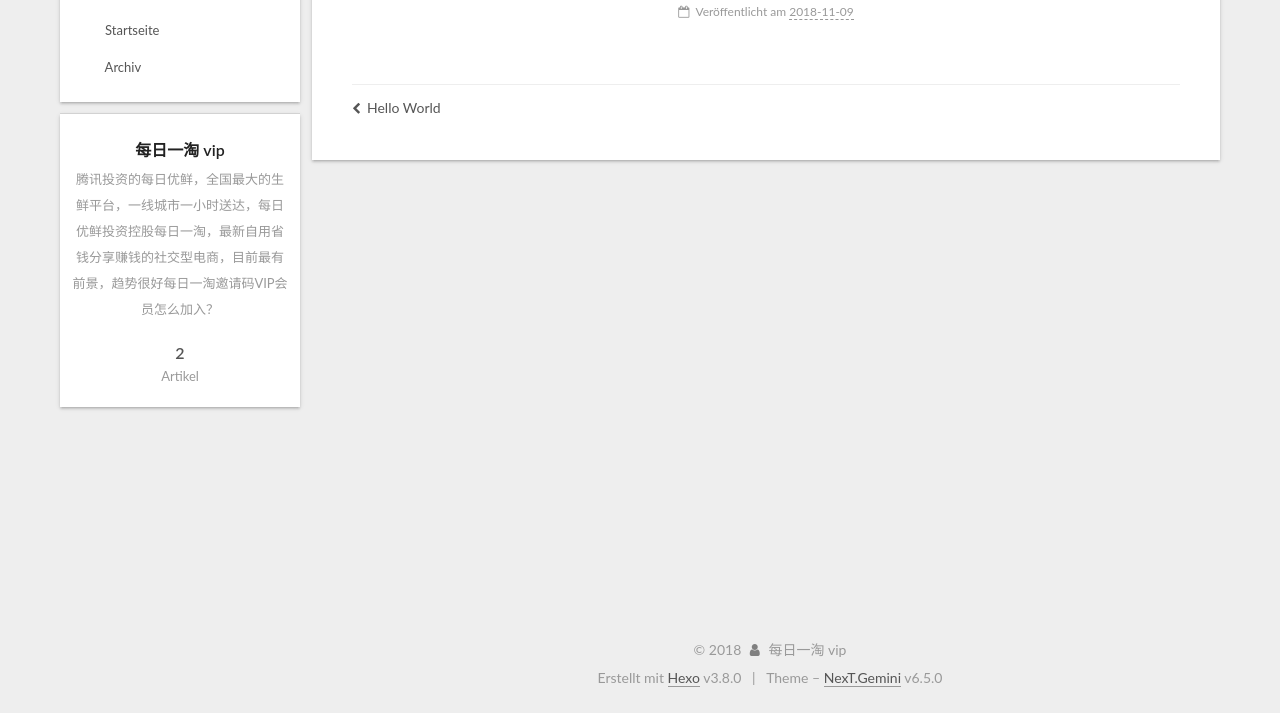
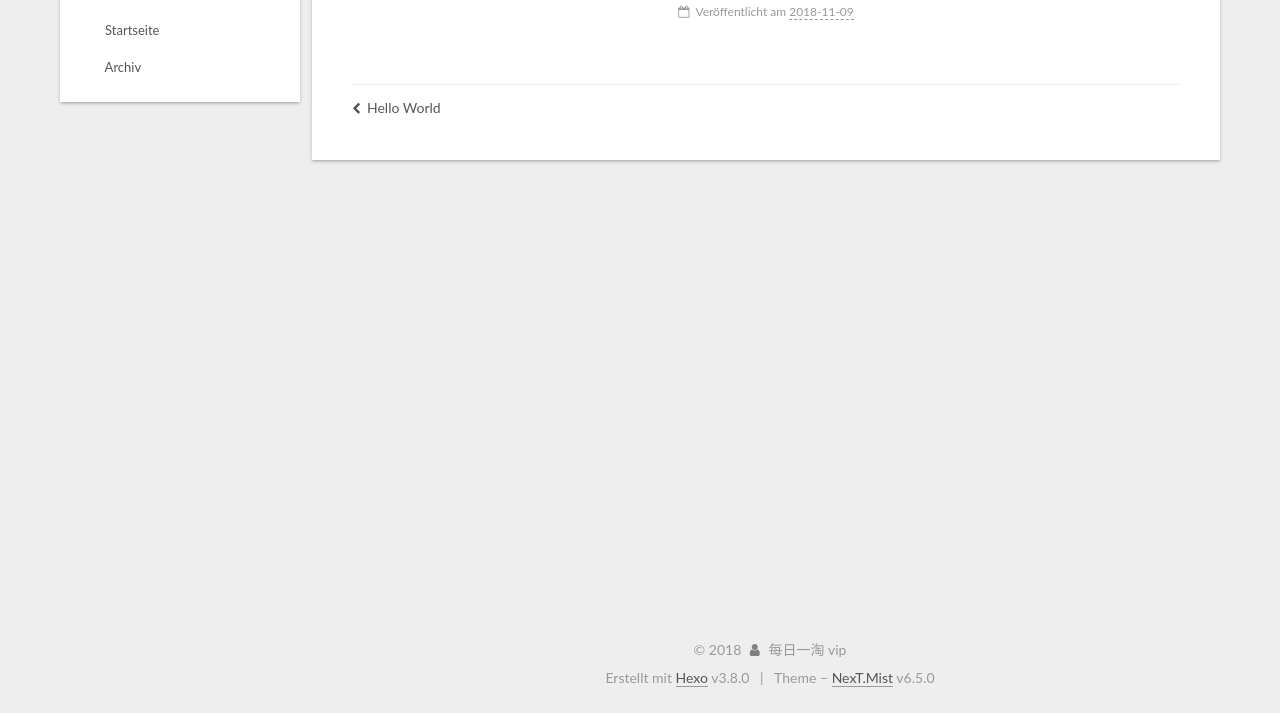
Before and after one commit to openhadoop/a.openhadoop.github.io, a plain HTML site: page 2018/11/09/FirstHexo/index.html in a window 1280 px wide. Shown: the part 87-800 px from the top of the page. Drawn offline with Linux system fonts and the light colour scheme.

Commit message:
Site updated: 2018-11-09 15:53:34

```diff
--- a/2018/11/09/FirstHexo/index.html
+++ b/2018/11/09/FirstHexo/index.html
@@ -14,7 +14,7 @@
 
 
 
-<html class="theme-next gemini use-motion" lang="zh-Hans">
+<html class="theme-next mist use-motion" lang="zh-Hans">
 <head><meta name="generator" content="Hexo 3.8.0">
   <meta charset="UTF-8">
 <meta http-equiv="X-UA-Compatible" content="IE=edge">
@@ -84,7 +84,7 @@
   var NexT = window.NexT || {};
   var CONFIG = {
     root: '/',
-    scheme: 'Gemini',
+    scheme: 'Mist',
     version: '6.5.0',
     sidebar: {"position":"left","display":"post","offset":12,"b2t":false,"scrollpercent":false,"onmobile":false},
     fancybox: false,
@@ -261,6 +261,9 @@
 
 
 
+
+
+
 </nav>
 
 
@@ -278,9 +281,6 @@
     <main id="main" class="main">
       <div class="main-inner">
         <div class="content-wrap">
-
-
-
 
           <div id="content" class="content">
 
@@ -539,7 +539,7 @@
 
 
 
-  <div class="theme-info">Theme – <a href="https://theme-next.org" class="theme-link" rel="noopener" target="_blank">NexT.Gemini</a> v6.5.0</div>
+  <div class="theme-info">Theme – <a href="https://theme-next.org" class="theme-link" rel="noopener" target="_blank">NexT.Mist</a> v6.5.0</div>
 
 
 
@@ -633,13 +633,6 @@
 
 
 
-  <script type="text/javascript" src="/js/src/affix.js?v=6.5.0"></script>
-
-  <script type="text/javascript" src="/js/src/schemes/pisces.js?v=6.5.0"></script>
-
-
-
-
   <script type="text/javascript" src="/js/src/scrollspy.js?v=6.5.0"></script>
 <script type="text/javascript" src="/js/src/post-details.js?v=6.5.0"></script>
 
```
Also changed, not shown: 2018/11/09/hello-world/index.html (+6 -13 lines), README.html (+19 -26 lines), archives/2018/11/index.html (+19 -26 lines), archives/2018/index.html (+19 -26 lines), archives/index.html (+19 -26 lines), index.html (+6 -13 lines).
